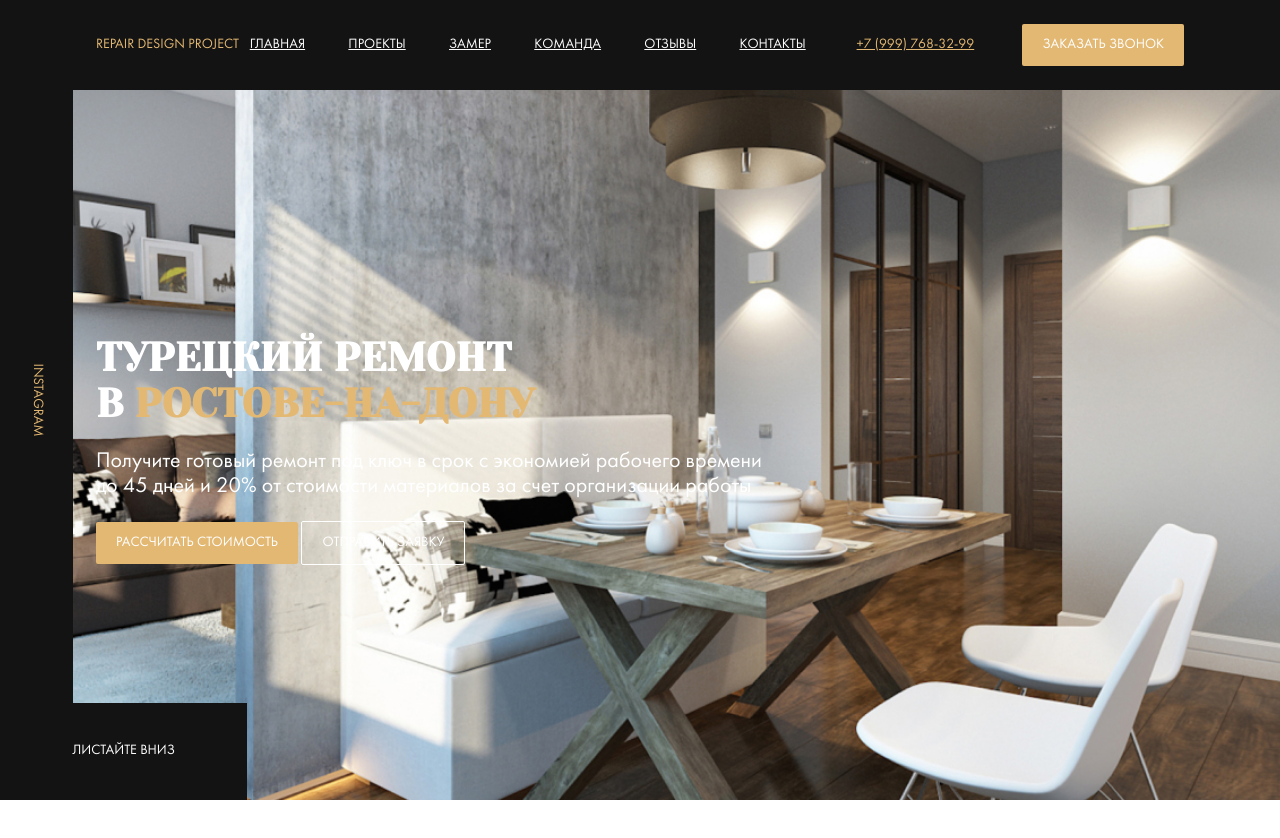
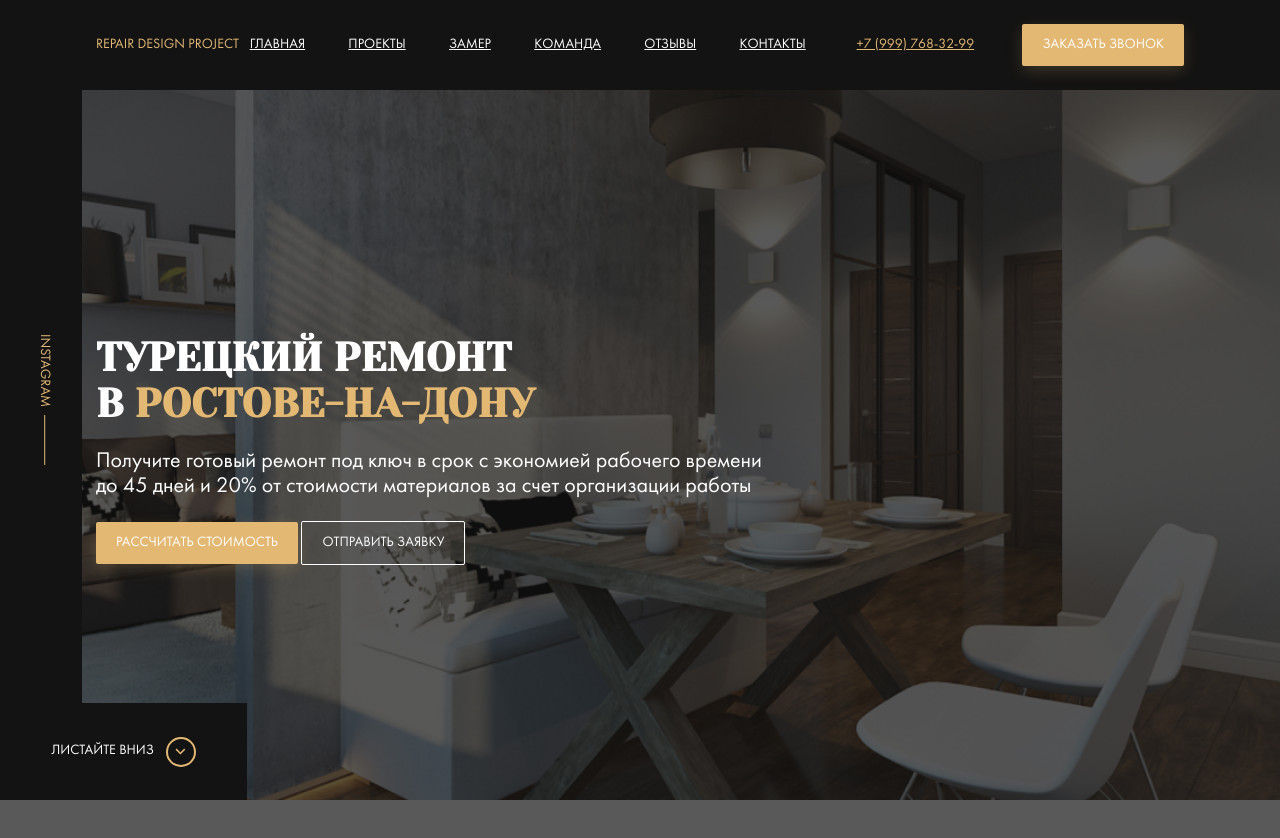
Before and after one commit to lordofmankind/index, a website: page index.html in a window 1280 px wide. Before the commit the page ends 800 px from the top, so only its background shows below. Drawn offline with Linux system fonts and the light colour scheme; files whose address does not match are found by name.

Commit message:
feat: add before and after elements in hero

```diff
--- a/sass/templates/_header.sass
+++ b/sass/templates/_header.sass
@@ -19,6 +19,9 @@
       text-transform: none
       text-transform: uppercase
       margin-right: 40px
+      transition: color 0.2s
+      &:hover
+        color: $primary
 .phone
   color: $primary
 .contacts
--- a/sass/templates/_hero.sass
+++ b/sass/templates/_hero.sass
@@ -1,11 +1,21 @@
 .hero
   position: relative
   display: flex
+  flex-direction: column
+  justify-content: center
+  align-items: flex-start
   padding-top: 100px
   background: $dark url('../img/hero-bg.jpg') no-repeat center / cover
   height: 100vh
   color: $light
+  &::before
+    content: ''
+    position: absolute
+    width: 100%
+    height: 100%
+    background-color: rgba($dark, 0.7)
   &__content
+    position: relative
     max-width: 670px
   &__text
     font-size: 22px
@@ -21,10 +31,8 @@
   &__scroll-down
     position: absolute
     display: flex
-    flex-direction: column
     justify-content: center
     align-items: center
-    justify-content: center
     left: 0
     bottom: 0
     min-width: 247px
@@ -33,16 +41,34 @@
     text-transform: uppercase
     color: $light
     text-decoration: none
+    &::after
+      content: ''
+      width: 30px
+      height: 30px
+      border: 2px solid $primary
+      border-radius: 50%
+      margin-left: 12px
+      background: url('../img/arrow-down.svg') no-repeat center
 .instagram
   display: flex
   background-color: $dark
   justify-content: center
   align-items: center
   &__link
+    display: flex
+    align-items: center
     text-transform: uppercase
     color: $primary
     text-decoration: none
     transform: rotate(90deg)
+    line-height: 0.8
+    margin-left: 8px
+    &::after
+      content: ''
+      width: 50px
+      height: 1px
+      background-color: $primary
+      margin-left: 8px
 .title
   margin: 0
   font-family: 'Yeseva One', cursive
```
Also changed, not shown: css/style.css, img/arrow-down.svg (added).
